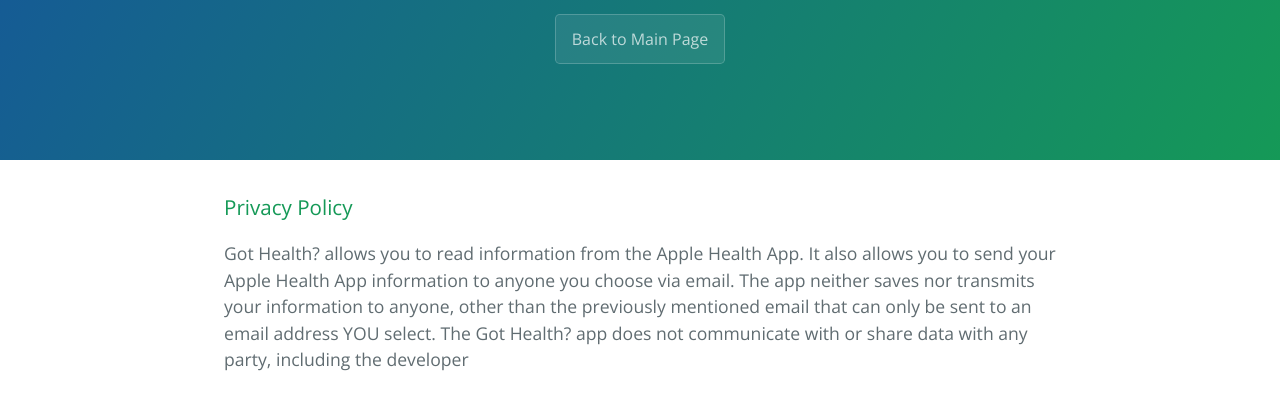
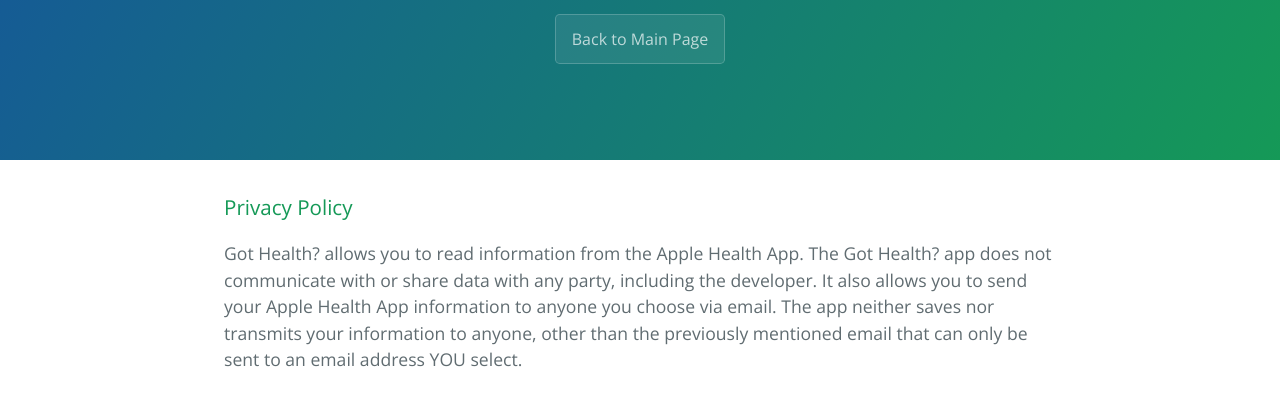
Before and after one commit to mflacco/GotHealthSite, a plain HTML site: page privacypolicy.html in a window 1280 px wide. Shown: the part 176-586 px from the top of the page. Drawn offline with nearby package versions, Linux system fonts and the light colour scheme.

```diff
--- a/privacypolicy.html
+++ b/privacypolicy.html
@@ -23,6 +23,6 @@
 
 
 <p>Got Health? allows you to read information from the Apple Health App.
+The Got Health? app does not communicate with or share data with any party, including the developer.
 It also allows you to send your Apple Health App information to anyone you choose via email.
-The app neither saves nor transmits your information to anyone, other than the previously mentioned email that can only be sent to an email address YOU select.
-The Got Health? app does not communicate with or share data with any party, including the developer</p>
+The app neither saves nor transmits your information to anyone, other than the previously mentioned email that can only be sent to an email address YOU select.</p>
```
Also changed, not shown: index.html (+1 -1 lines).
